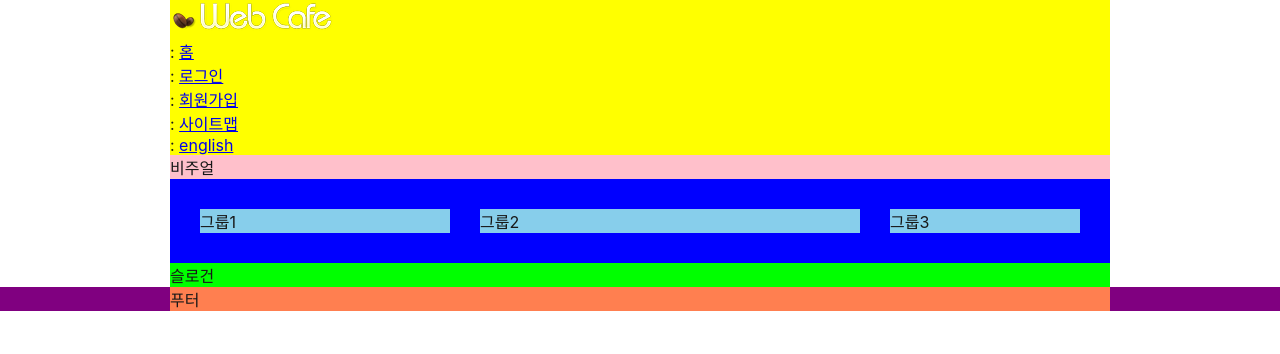
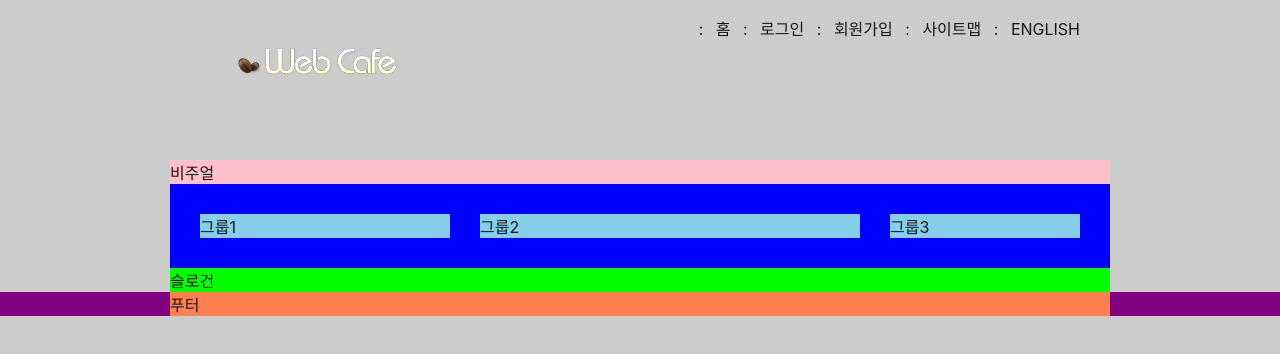
Before and after one commit to dikum98/zeroConnecTo, a website: page HTML5/index.html in a window 1280 px wide. Drawn offline with Linux system fonts and the light colour scheme; a web font is replaced by a local one.

Commit message:
로고 및 안내링크 디자인 완성

```diff
--- a/HTML5/css/index.css
+++ b/HTML5/css/index.css
@@ -9,6 +9,13 @@
   box-sizing: border-box;
 }
 
+/* 링크 스타일 */
+a {
+  /* 상속 받은 값을 우선한다 */
+  color: inherit;
+  text-decoration: none;
+}
+
 /* 본문 스타일 */
 body {
   font-family: Pretendard, -apple-system, BlinkMacSystemFont, system-ui, Roboto,
@@ -16,7 +23,7 @@ body {
     'Malgun Gothic', 'Apple Color Emoji', 'Segoe UI Emoji', 'Segoe UI Symbol',
     sans-serif;
   font-weight: 400;
-  background: #fff;
+  background: #ccc;
   color: #181818;
 }
 
@@ -32,7 +39,32 @@ body {
 
 /* 헤더 */
 .header {
-  background: yellow;
+  position: relative;
+  padding: 8px 30px 50px;
+  min-height: 20vh;
+}
+
+/* 로고 */
+.logo {
+  position: absolute;
+  top: 45px;
+  left: 65px;
+}
+
+/* 멤버링크 */
+.member {
+  text-align: right;
+  transform: translateX(8px);
+}
+
+.member li {
+  display: inline-block;
+  text-transform: uppercase;
+}
+
+.member a {
+  display: inline-block;
+  padding: 8px;
 }
 
 /* 비주얼 */
```
